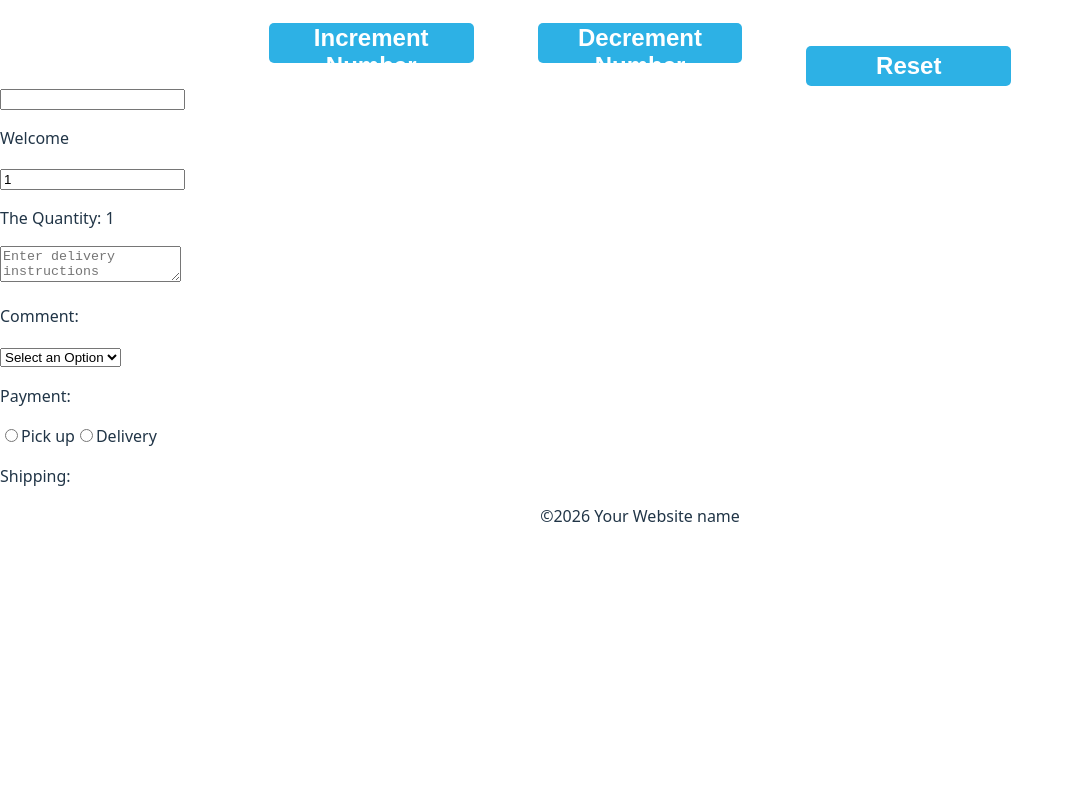
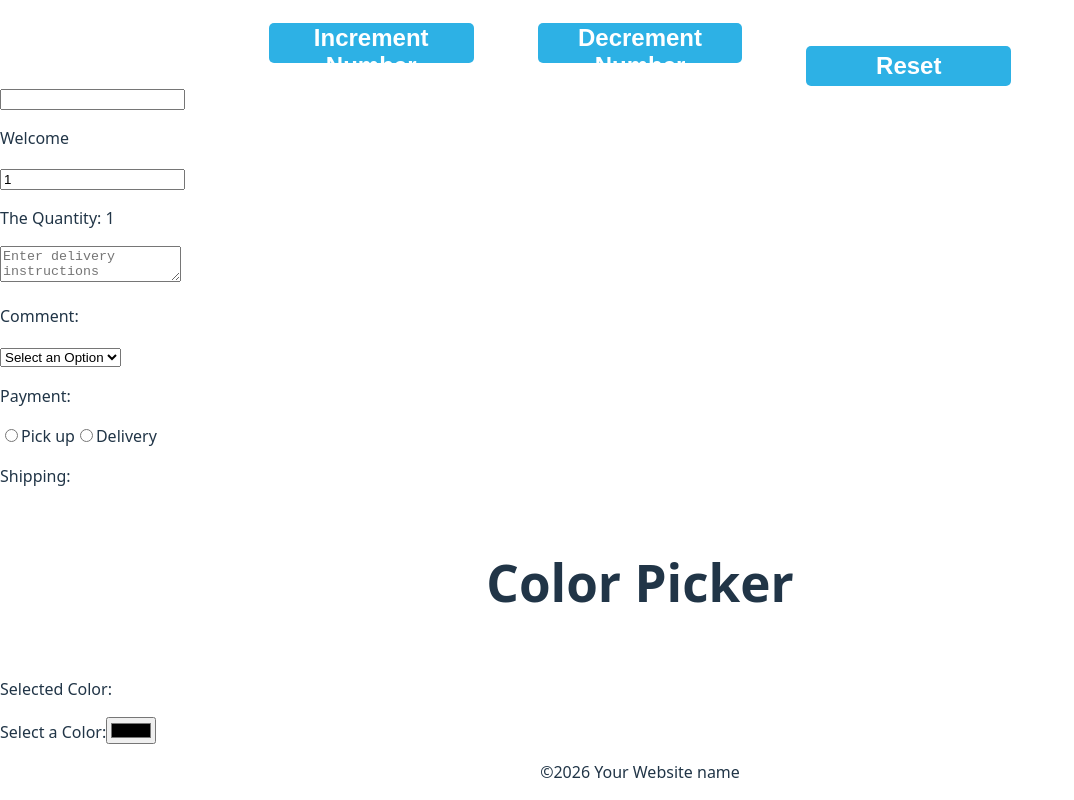
Before and after one commit to ijenny77/react-course, a React (Vite) app: page / in a window 1280 px wide. Shown: the part 2463-3263 px from the top of the page, without its empty margins (0-1074 px from the left). Before the commit the page ends 3007 px from the top, so only its background shows below. Built offline with nearby package versions, Linux system fonts and the light colour scheme.

Commit message:
Color Picker in react

```diff
--- a/src/App.jsx
+++ b/src/App.jsx
@@ -8,6 +8,7 @@
 import MyComponent from './Mycomponent.jsx'
 import Counter from './Counter.jsx'
 import Component from './Component.jsx'
+import ColorPicker from './ColorPicker.jsx'
 function App(){
     const fruits = [
         {id:1 , name: 'Apple', calories: 95},
@@ -41,6 +42,7 @@
             <MyComponent/>
             <Counter/>
             <Component/>
+            <ColorPicker/>
             <Footer/>
         </>
     );
--- /dev/null
+++ b/src/ColorPicker.jsx
@@ -0,0 +1,19 @@
+import React,{useState} from 'react'
+function ColorPicker(){
+    const [color,setColor] = useState("")
+    const handleColorChange = (event) => {
+        setColor(event.target.value)
+    }
+    return(
+        <div className='color-picker-container'>
+            <h1>Color Picker</h1>
+            <div className='color-display' style={{backgroundColor:color}}>
+                <p>Selected Color: {color}</p>
+            </div>
+
+            <label>Select a Color:</label>
+            <input type="color" value={color} onChange={handleColorChange}/>
+        </div>
+    );
+}
+export default ColorPicker
```
